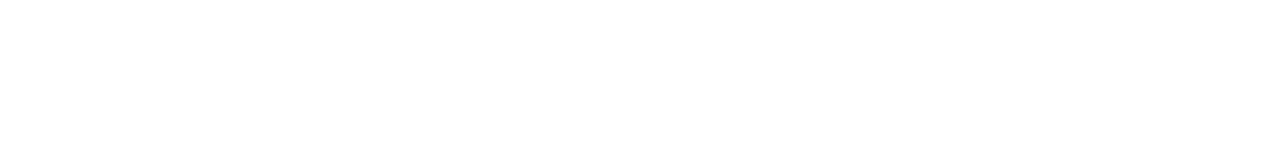
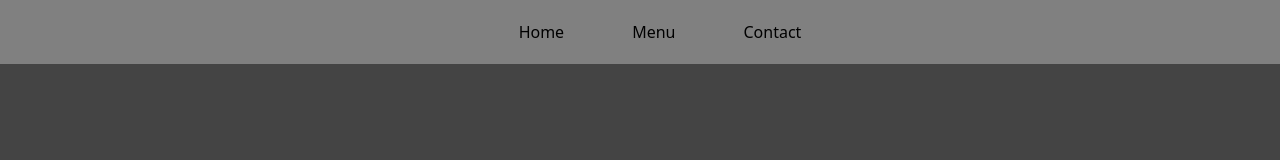
Before and after one commit to Scalaptia/cat-cafe, a website built with webpack: page dist/index.html in a window 1280 px wide. Built offline with nearby package versions, Linux system fonts and the light colour scheme.

Commit message:
navbar module

```diff
--- a/src/index.js
+++ b/src/index.js
@@ -1,3 +1,3 @@
-import './style.css';
+import pageLoad from "./modules/pageLoad";
 
-console.log('HELLO WEBPACK');
+pageLoad();
--- /dev/null
+++ b/src/modules/hero.js
@@ -0,0 +1,10 @@
+export default function Hero() {
+    const hero = document.createElement('div');
+    const logoImage = document.createElement('img');
+
+
+
+    hero.appendChild(logoImage);
+
+    return hero
+}
--- /dev/null
+++ b/src/modules/navbar.js
@@ -0,0 +1,19 @@
+export default function NavBar() {
+    const navbar = document.createElement('nav');
+    const ul = document.createElement('ul');
+
+    const createTab = (tabName) => {
+        const tab = document.createElement('li');
+        tab.textContent = tabName
+        tab.classList.add(`${tabName.toLowerCase()}-link`)
+
+        return tab
+    }
+
+    ul.appendChild(createTab('Home'));
+    ul.appendChild(createTab('Menu'));
+    ul.appendChild(createTab('Contact'));
+    navbar.appendChild(ul);
+
+    return navbar;
+}
--- /dev/null
+++ b/src/modules/pageLoad.js
@@ -0,0 +1,11 @@
+import '../style.css';
+import '../style/navbar.css';
+import NavBar from './navbar';
+import Hero from './hero';
+
+export default function pageLoad() {
+    const content = document.querySelector('#content');
+
+    content.appendChild(NavBar());
+    content.appendChild(Hero());
+}
--- a/src/style.css
+++ b/src/style.css
@@ -0,0 +1,11 @@
+:root {
+    --background-color: #444;
+    --primary-color: #808080;
+}
+
+body {
+    background-color: var(--background-color);
+    margin: 0;
+    padding: 0;
+    font-family: system-ui, -apple-system, BlinkMacSystemFont, 'Segoe UI', Roboto, Oxygen, Ubuntu, Cantarell, 'Open Sans', 'Helvetica Neue', sans-serif;
+}
--- /dev/null
+++ b/src/style/navbar.css
@@ -0,0 +1,26 @@
+nav {
+    background-color: var(--primary-color);
+    height: 4rem;
+    display: flex;
+    justify-content: center;
+    align-items: center;
+}
+
+ul {
+    margin: 0;
+    display: flex;
+    flex-direction: row;
+    gap: 3rem;
+}
+
+nav > ul > li {
+    list-style: none;
+    cursor: pointer;
+    padding: 10px;
+    border-radius: 10px;
+    transition: all 0.2s ease-in-out;
+}
+
+nav > ul > li:hover {
+    color: var(--background-color);
+}
```
Also changed, not shown: dist/bundle.js, dist/index.html, 1 other file.
